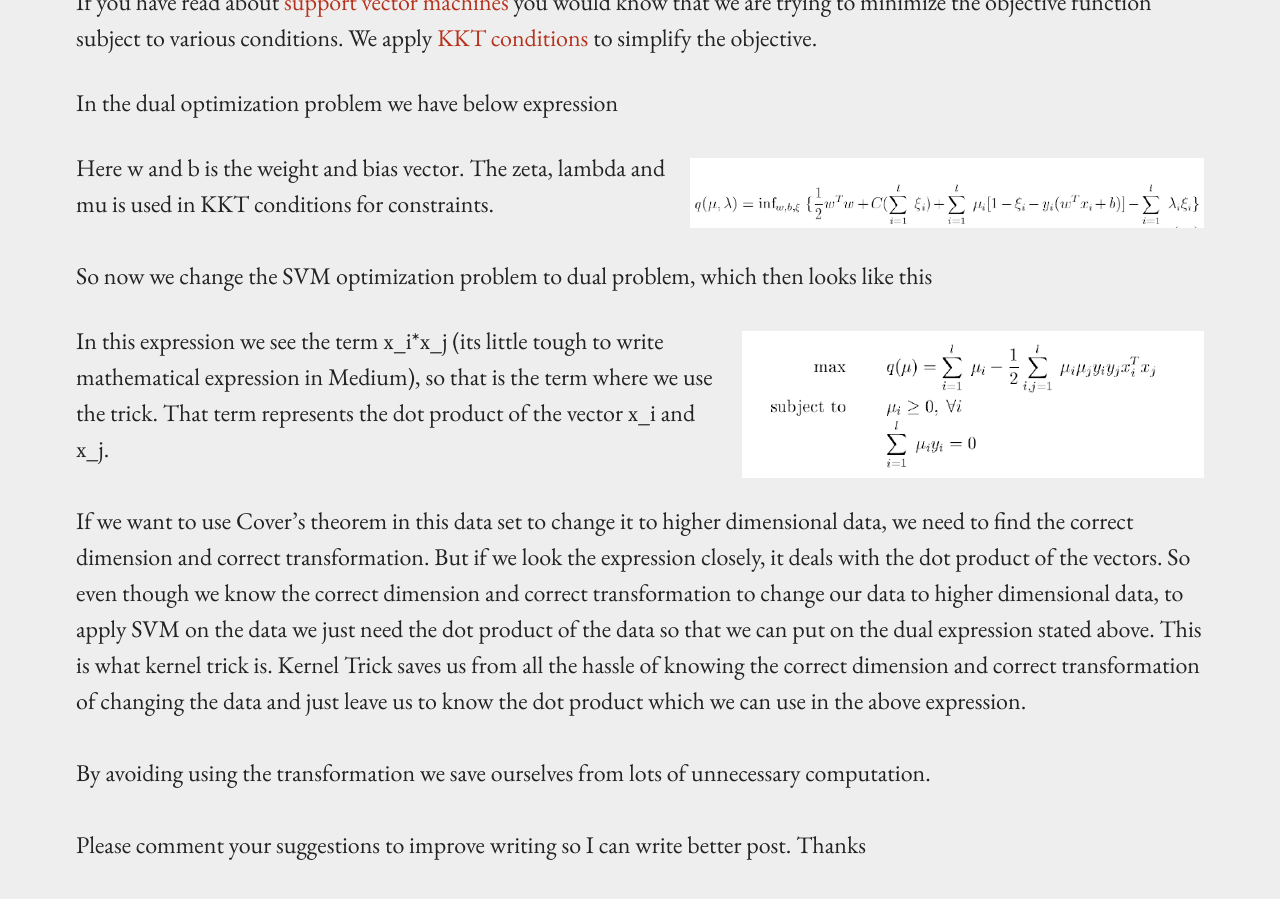
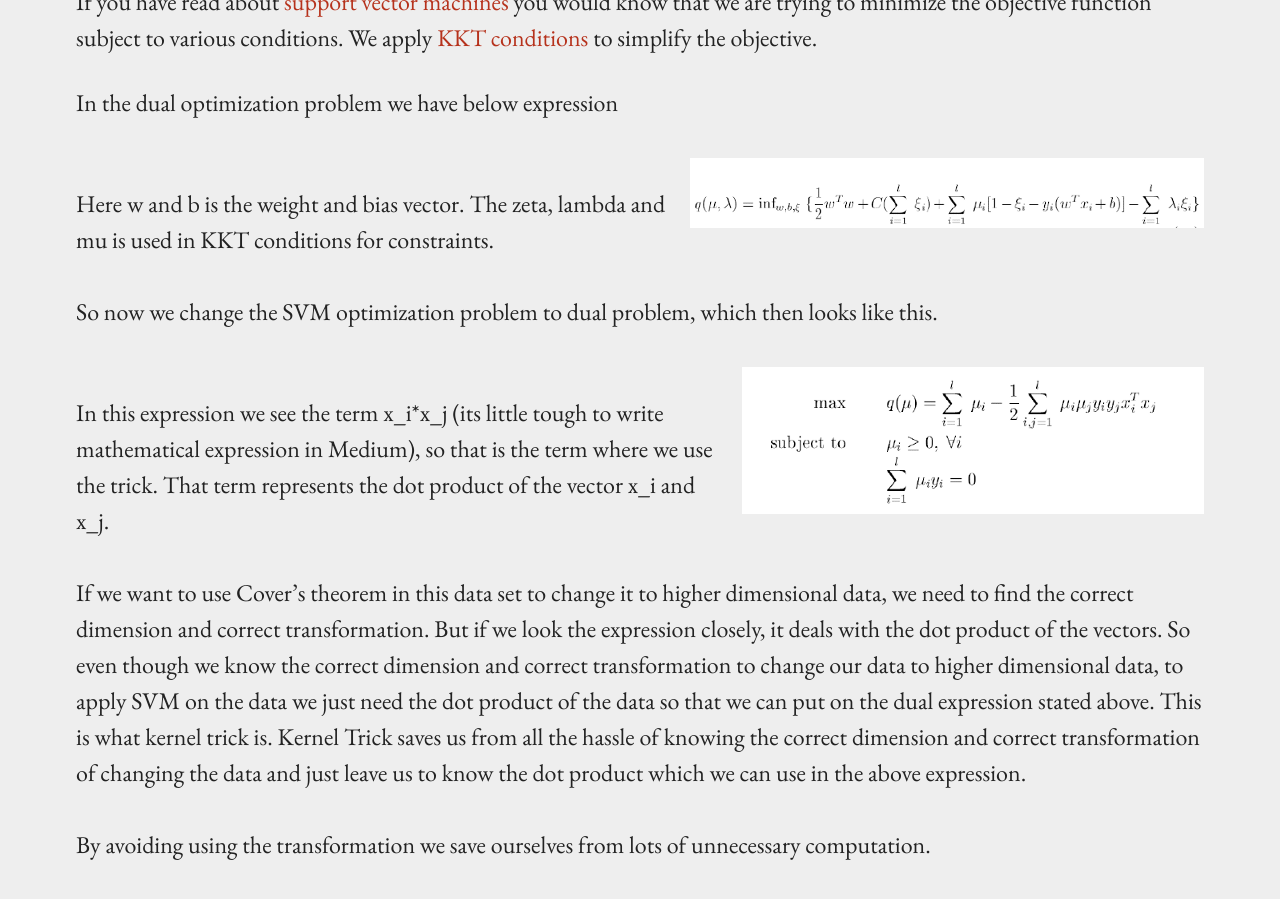
Before and after one commit to BadrinathS/BadrinathS.github.io, a Jekyll site: the page built from _posts/2018-10-07-Kernel-Trick-and-Support-Vector-Machines.md, in a window 1280 px wide and 900 px high, scrolled down 1534 px. Built offline with Jekyll 4.4.1, drawn with Linux system fonts in a browser that asks for light colours; comment, search, counter and statistics services are not loaded.

Commit message:
Update 2018-10-07-Kernel-Trick-and-Support-Vector-Machines.md

```diff
--- a/_posts/2018-10-07-Kernel-Trick-and-Support-Vector-Machines.md
+++ b/_posts/2018-10-07-Kernel-Trick-and-Support-Vector-Machines.md
@@ -30,11 +30,15 @@ Why do we choose non linear transformation? I will leave this to reader to ponde
 If you have read about <a href="https://en.wikipedia.org/wiki/Support-vector_machine" target="_blank">support vector machines</a> you would know that we are trying to minimize the objective function subject to various conditions. We apply <a href="https://en.wikipedia.org/wiki/Karush%E2%80%93Kuhn%E2%80%93Tucker_conditions" target="_blank"> KKT conditions </a> to simplify the objective.
 
 In the dual optimization problem we have below expression
+<br>
 {% include image.html url="/images/dual_optimization.png" caption="" max_width="100px" align="right" %}
+<br>
 Here w and b is the weight and bias vector. The zeta, lambda and mu is used in KKT conditions for constraints.
 <br><br>
-So now we change the SVM optimization problem to dual problem, which then looks like this
+So now we change the SVM optimization problem to dual problem, which then looks like this.
+<br>
 {% include image.html url="/images/svm_optimization.png" caption="" max_width="100px" align="right" %}
+<br>
 In this expression we see the term x_i*x_j (its little tough to write mathematical expression in Medium), so that is the term where we use the trick. That term represents the dot product of the vector x_i and x_j.
 <br>
 <br>
```
